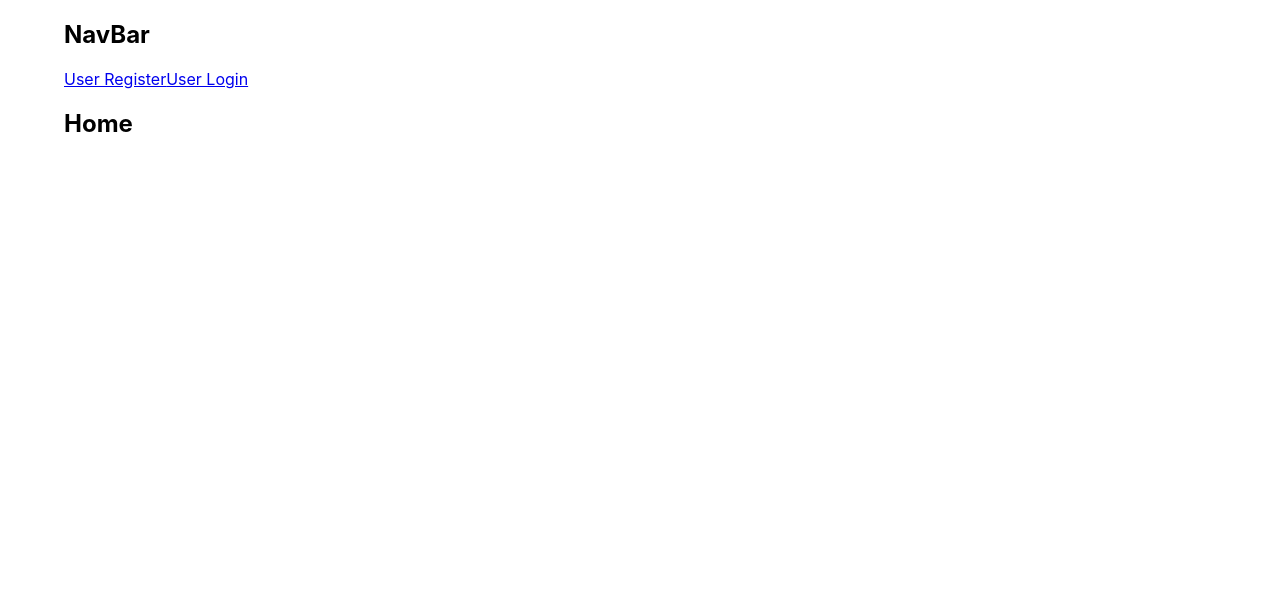
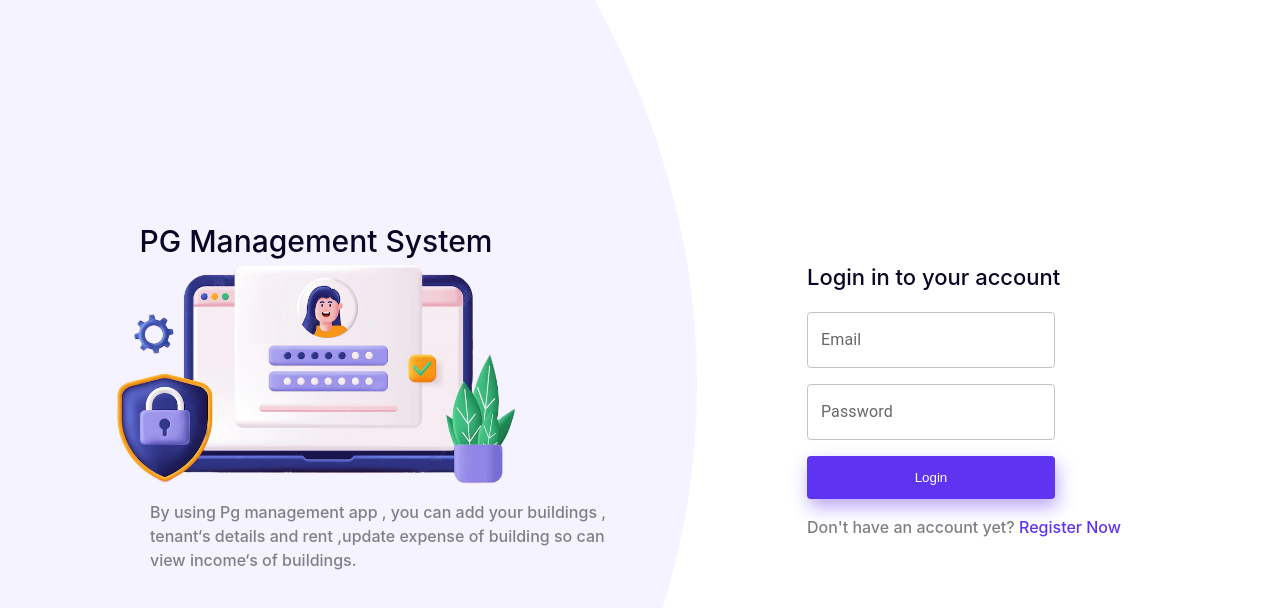
Before and after one commit to Suriya2596/PG-Management-System, a React (Create React App) app in the folder client/: page / in a window 1280 px wide. Shown: the top 608 px of the page. Built offline with nearby package versions, Linux system fonts and the light colour scheme.

Commit message:
user login function and  css

```diff
--- a/client/src/App.js
+++ b/client/src/App.js
@@ -1,12 +1,13 @@
 import React from "react"
 import NavBar from "./components/naviagtion/NavBar"
 import { Container } from "@mui/system"
+import "./asstes/css/App.css"
 
-const App = (props)=>{
+const App = (props) => {
   return (
-    <Container >
-      <NavBar />
-    </Container >
+      <>
+        <NavBar />
+      </>
   )
 }
 
--- /dev/null
+++ b/client/src/asstes/css/home.css
@@ -0,0 +1,47 @@
+.login-container{
+    width: auto;
+    height: 100vh;
+    justify-content: center;
+    align-items: center;
+    overflow: hidden;
+    position: relative;
+}
+.login-sub-conatiner{
+    display: flex;
+    flex-direction: column !important;
+    justify-content: center;
+    align-items: center;
+}
+
+.login-container::after{
+    background-color: #f5f3ff;
+    border-radius: 100%;
+    content: "";
+    height: 100vh;
+    position: absolute;
+    left: -145%;
+    top: 0%;
+    transform: scale(3);
+    width: 100%;
+    z-index: -1;
+    overflow: hidden;
+}
+.about-app{
+    padding-left: 150px;
+}
+
+@media(max-width:991px){
+    .login-container{
+        position: inherit;
+        height: auto;
+    }
+    .login-container::after{
+        position: inherit;
+    }
+    .about-app{
+        margin: auto ;
+        padding: 0px;
+        width: 80%;
+        text-align: center;
+    }
+}
--- a/client/src/asstes/css/index.css
+++ b/client/src/asstes/css/index.css
@@ -5,9 +5,69 @@
     sans-serif;
   -webkit-font-smoothing: antialiased;
   -moz-osx-font-smoothing: grayscale;
+  box-sizing: border-box;
 }
 
 code {
   font-family: source-code-pro, Menlo, Monaco, Consolas, 'Courier New',
     monospace;
 }
+
+/*----------------------------------------*/
+/* 1.Global CSS*/
+/*----------------------------------------*/
+
+
+body{
+  box-sizing: border-box;
+  line-height: 1.5;
+}
+h1,h2,h3,h4,h5,h6{
+  font-weight: 500;
+  line-height: 1;
+  margin-bottom: 8px;
+}
+p{
+  font-weight: 500;
+  line-height: 1.5;
+}
+a{
+  font-size:16px;
+  font-weight: 500;
+  color: #5E34F1;
+  text-decoration: none;
+}
+a:hover{
+  color: #0f0829;
+  text-decoration: underline;
+}
+img{
+  margin-bottom:0px;
+  object-fit: cover;
+}
+
+/*----------------------------------------*/
+/* 2.Common CSS*/
+/*----------------------------------------*/
+h1.h2,h3,h4,h5,h6{
+  color: #0b0424;
+}
+h1{
+  font-size: 70px;
+}
+h2{
+  font-size: 48px;
+}
+h3{
+  font-size: 30px;
+}
+h4{
+  font-size: 24px;
+}
+h5{
+  font-size: 22px;
+}
+p{
+  font-size: 16px;
+  color: #807f84;
+}
--- a/client/src/asstes/css/userRegister.css
+++ b/client/src/asstes/css/userRegister.css
@@ -1,12 +1,14 @@
 .form-submit{
-    margin-top: 1rem;
+    margin-top: 16px;
     padding: 14px 18px;
     color: #fff;
     outline: 0px;
     border: none;
     border-radius: 4px;
-    background-color: rgb(12, 42, 129);
+    background-color: #5E34F1;
+    box-shadow: 2px 8px 18px 0px #5d34f170;
 }
 .form-submit:hover{
-    background-color: rgb(3, 11, 37);
+    background-color: #0a0421;
+    box-shadow: 2px 8px 18px 0px #0a042176;
 }
--- a/client/src/components/naviagtion/Home.js
+++ b/client/src/components/naviagtion/Home.js
@@ -1,12 +1,39 @@
 import React from "react"
+import { withRouter } from "react-router-dom"
+import { Grid,spacing } from "@mui/material"
+import loginImg from "../../asstes/images/login.png"
+import Dashboard from "../dashboard/Dashboard"
+import UserLogin from "./UserLogin"
+import "../../asstes/css/home.css"
 
 
-const Home = (props)=>{
+const Home = (props) => {
+    const { handleIsLoggedIn } = props
     return (
-        <div>
-            <h2>Home</h2>
-        </div>
+        <>
+            {
+                localStorage.getItem("tokenPG") ? (
+                    <>
+                        <Dashboard />
+                    </>
+                ) : (
+                    <Grid container spacing={2} className="login-container" >
+                        <Grid item xs={12} md={6} className="login-sub-conatiner">
+                            <h3>PG Management System</h3>
+                            <img src={loginImg} alt="loginImg" width={"400px"} height={"auto"} />
+                            <p className="about-app">
+                                By using Pg management app , you can add your buildings ,
+                                tenant&#8216;s details and rent ,update expense of building so can view income&#8216;s of buildings.
+                            </p>
+                        </Grid>
+                        <Grid item xs={12} md={6} className="login-sub-conatiner">
+                            <UserLogin {...props} />
+                        </Grid>
+                    </Grid>
+                )
+            }
+        </>
     )
 }
 
-export default Home
+export default withRouter(Home)
--- a/client/src/components/naviagtion/NavBar.js
+++ b/client/src/components/naviagtion/NavBar.js
@@ -23,30 +23,26 @@
         setIsLoggedIn(!isLoggedin)
     }
     return (
-        <div>
-            <h2>NavBar</h2>
+        <>
             {
-                isLoggedin ? (
-                    <>
-                        <Link to="/dashboard">Dashboard</Link>
-                    </>
-                ) : (
-                    <>
-                        <Link to="/register">User Register</Link>
-                        <Link to="/login">User Login</Link>
-                    </>
+                isLoggedin && (
+                    <div>
+                        <Link to="/">Dashboard</Link>
+                        <Link to="" onClick={()=>{
+                            localStorage.clear()
+                            handleIsLoggedIn()
+                        }}>Logout</Link>
+                    </div>
                 )
             }
 
-            <Route path={"/"} component={ Home } exact/>
-            <PrivateRouter path={"/dashboard"} component={Dashboard} exact/>
+            <Route path={"/"} render={(props)=>{
+                return <Home {...props} handleIsLoggedIn={handleIsLoggedIn}/>
+            }} exact/>
 
             <Route  path={"/register"} component={UserRegister} exact />
-            <Route  path={"/login"} render={(props)=>{
-                return <UserLogin {...props} handleIsLoggedIn={handleIsLoggedIn}/>
-            }} exact/>
 
-        </div>
+        </>
     )
 }
 
--- a/client/src/components/naviagtion/UserLogin.js
+++ b/client/src/components/naviagtion/UserLogin.js
@@ -2,9 +2,10 @@
 import { useFormik } from "formik"
 import * as Yup from "yup"
 import { TextField, FormControl } from "@mui/material"
+import { Link } from "react-router-dom"
 import { useDispatch } from "react-redux"
 import { startUserLogin } from "../../reduxStore/actions/usersAction"
-
+import "../../asstes/css/userRegister.css"
 
 const UserLogin = (props) => {
     const {handleIsLoggedIn} = props
@@ -23,7 +24,7 @@
             const reDirect = ()=>{
                 resetForm()
                 window.alert("Successfully login")
-                props.history.push("/dashboard")
+                props.history.push("/")
                 handleIsLoggedIn()
             }
             dispatch( startUserLogin(values,reDirect) )
@@ -32,6 +33,7 @@
 
     return (
         <div>
+            <h5>Login in to your account</h5>
             <form onSubmit={formik.handleSubmit}>
                 <FormControl>
                     <TextField
@@ -62,9 +64,10 @@
                             <span style={{color:"red"}}>{formik.errors.password}</span>
                         )
                     }
-                    <input type="submit" value={"Submit"} />
+                    <input type="submit" value={"Login"} className="form-submit" />
                 </FormControl>
             </form>
+            <p>Don't have an account yet? <Link to={"/register"}>Register Now</Link></p>
         </div>
     )
 }
```
Also changed, not shown: client/src/asstes/images/login.png (added).
